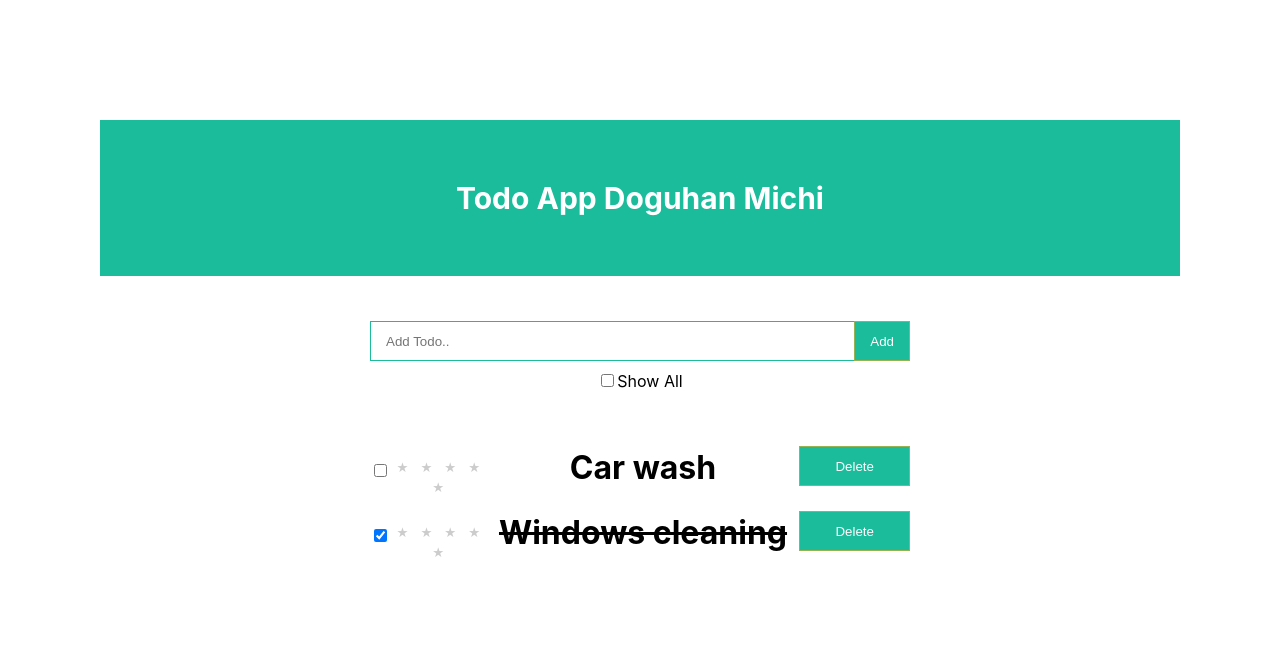
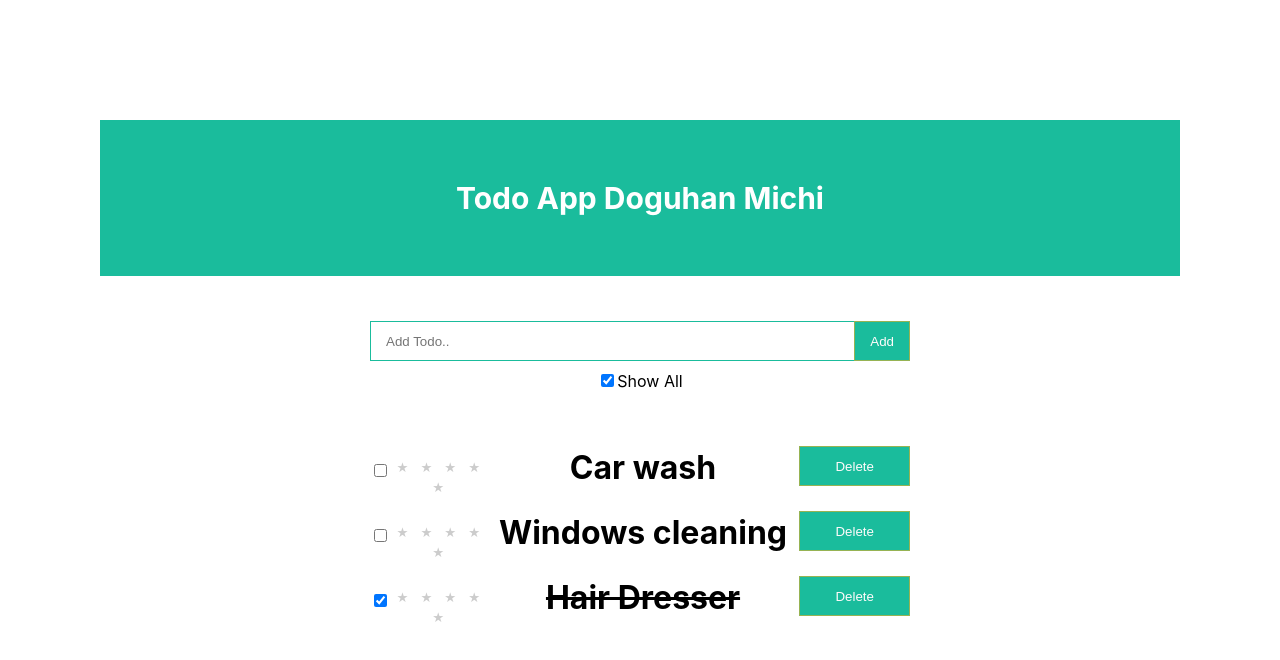
Before and after one commit to Dogusyak/notes-webapp, a React (Create React App) app: page / in a window 1280 px wide. Shown: the top 660 px of the page. Built offline with nearby package versions, Linux system fonts and the light colour scheme.

Commit message:
last changes

```diff
--- a/src/components/appcontent/AppContent.tsx
+++ b/src/components/appcontent/AppContent.tsx
@@ -7,8 +7,8 @@ import "./AppContent.css";
 
 
 export const AppContent: FC = () => {
-  const [todoListFiltered , setFilteredTodoList] = useState<ITask[]>([]);
-  const [todoListSearched , setSearchedTodoList] = useState<ITask[]>([]);
+  const [todoListAll, setTodoListAll] = useState<ITask[]>([]);
+  const [todoListUndone, setTodoListUndone] = useState<ITask[]>([]);
   const [todoList, setTodoList] = useState<ITask[]>([
     {
       id: 1,
@@ -20,8 +20,14 @@ export const AppContent: FC = () => {
         id: 2,
         content: "Windows cleaning",
         importance:1,
-        finished: true,
+        finished: false,
     },
+    {
+      id: 3,
+      content: "Hair Dresser",
+      importance:4,
+      finished: true,
+  }
   ]);
 
   const filterTask= (todoName: string): void => {
@@ -35,40 +41,30 @@ export const AppContent: FC = () => {
       });
 
       list.forEach(element => {
-        setSearchedTodoList([...todoListSearched, element]);
+        setTodoList([...todoList, element]);
       });
     }
   }
 
-  let showAll =(isChecked:boolean):boolean=>{
+  const showAll =(isChecked:boolean):boolean=>{
     if(!isChecked)
     {
-      todoList.forEach(element => {
-        setFilteredTodoList([...todoListFiltered, element]);
-      });
-
-      todoList.forEach(element => {
-        todoList.splice(todoList.length-1, 1)
-      });
-
-      const list: ITask[] = todoList.filter(
-        (todo: ITask) =>
-          todo.finished ===  false
+      setTodoListAll(todoList)
+      setTodoListUndone(
+      todoList.filter(
+           (todo: ITask) =>
+             todo.finished ===  false
+         )
       );
-
-      list.forEach(element => {
-        setTodoList([...todoList, element]);
-      });
+      setTodoList(todoListUndone);
 
       return true as boolean;
     }
     else
     {
-      if(todoListFiltered.length >0)
+      if(todoListAll.length>0)
       {
-        todoListFiltered.forEach(element => {
-        setTodoList([...todoList, element]);
-      });
+      setTodoList(todoListAll);
       }
 
       return false as boolean;
@@ -109,27 +105,11 @@ export const AppContent: FC = () => {
             : todo
       )
     );
-    setFilteredTodoList(
-      todoListFiltered.map(
-        (todo: ITask): ITask =>
-          todo.id === id
-            ? Object.assign(todo, { finished: true }) && todo
-            : todo
-      )
-    );
   };
 
   const undoCompleteTodo = (id: number): void => {
     setTodoList(
       todoList.map(
-        (todo: ITask): ITask =>
-          todo.id === id
-            ? Object.assign(todo, { finished: false }) && todo
-            : todo
-      )
-    );
-    setFilteredTodoList(
-      todoListFiltered.map(
         (todo: ITask): ITask =>
           todo.id === id
             ? Object.assign(todo, { finished: false }) && todo
--- a/src/components/showall/ShowAll.tsx
+++ b/src/components/showall/ShowAll.tsx
@@ -6,7 +6,7 @@ interface Props {
   showAll: (isCheck:boolean) => boolean;
 }
 
-let checkBoxChecked:boolean = false;
+let checkBoxChecked:boolean = true;
 
 const ShowAllTodo:FC<Props>=({showAll})=>{
     const showAllRecords = (): void => {
```
